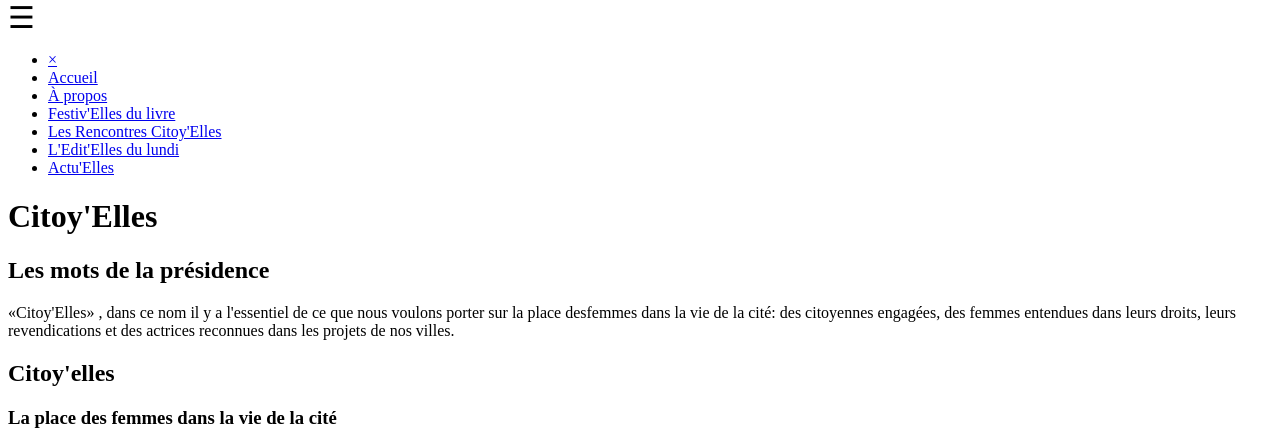
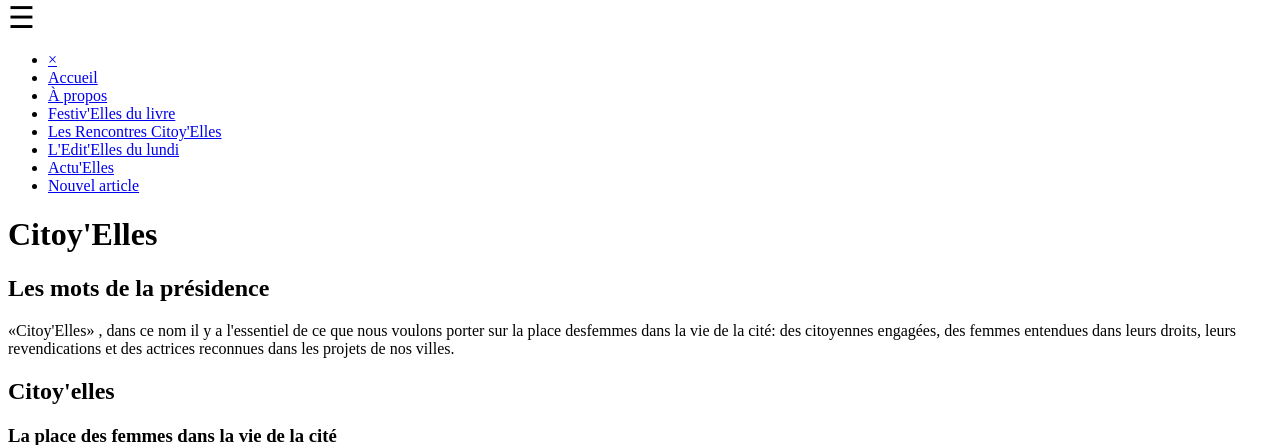
Before and after one commit to WildCodeSchool/tours-php-2103-project3-citoyelles, a Symfony app: template templates/home/about.html.twig in a window 1280 px wide. Shown: the part 345-790 px from the top of the page. Run offline with Twig, Linux system fonts and the light colour scheme; the template is opened without the code that fills it, so the values that code supplies are empty; some libraries are stand-ins or nearby versions.

Commit message:
Add "nouvel article" link in sidenav

```diff
--- a/src/Controller/ActuEllesController.php
+++ b/src/Controller/ActuEllesController.php
@@ -9,7 +9,7 @@ use Symfony\Component\Routing\Annotation\Route;
 class ActuEllesController extends AbstractController
 {
     /**
-     * @Route("/actuelles", name="actu_elles")
+     * @Route("/actuelles", name="actuelles")
      */
     public function index(): Response
     {
--- a/templates/base.html.twig
+++ b/templates/base.html.twig
@@ -29,7 +29,8 @@
 					<li><a href="{{ path("festivelles") }}">Festiv'Elles du livre</a></li>
 					<li><a href="{{ path("meetings") }}">Les Rencontres Citoy'Elles</a></li>
 					<li><a href="#">L'Edit'Elles du lundi</a></li>
-					<li><a href="{{ path("actu_elles") }}">Actu'Elles</a></li>
+					<li><a href="{{ path("actuelles") }}">Actu'Elles</a></li>
+					<li><a href="{{ path("new_article") }}">Nouvel article</a></li>
 				</ul>
 			</nav>
 			<main>
```
